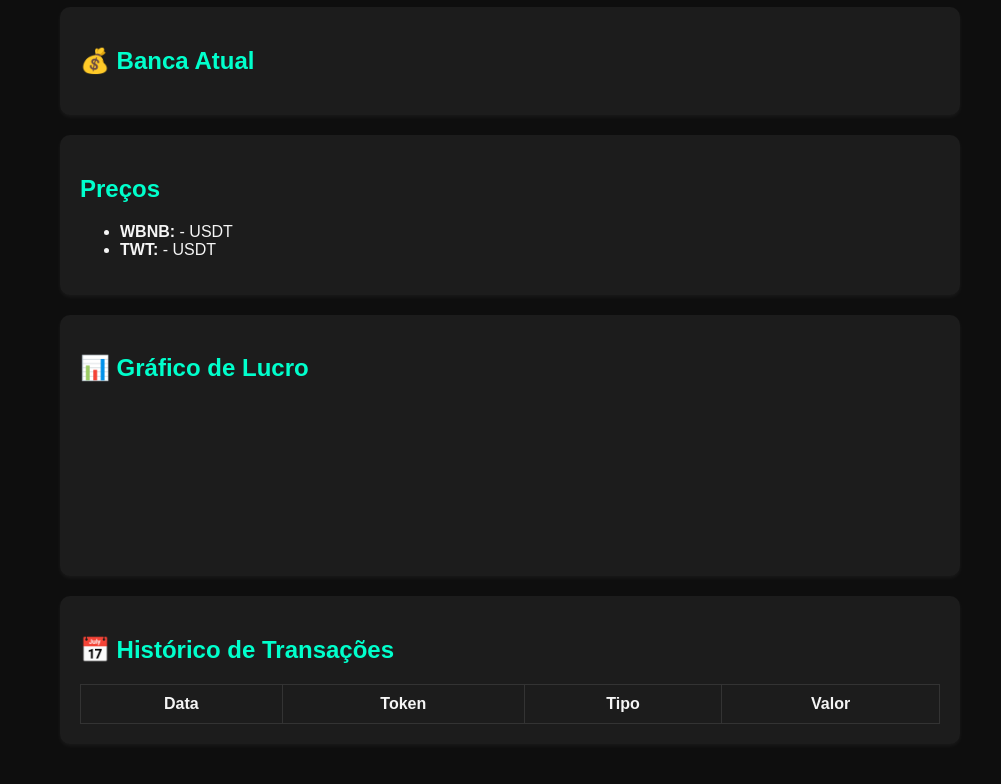
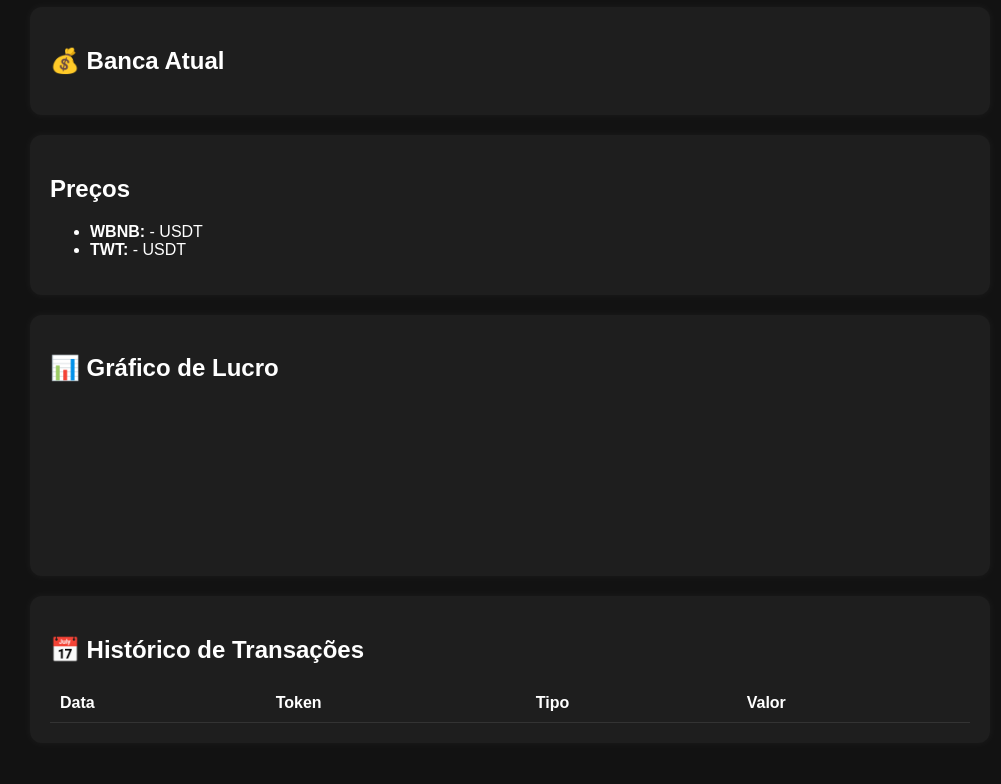
Before and after one commit to josemar14/main_trader_dashboard, a plain HTML site: page Index.html in a window 1280 px wide. Shown: the part 94-878 px from the top of the page, without its empty margins (130-1131 px from the left). Drawn offline with nearby package versions, Linux system fonts and the light colour scheme.

Commit message:
Update style.css

```diff
--- a/style.css
+++ b/style.css
@@ -1,35 +1,36 @@
+/* style.css */
 body {
   font-family: Arial, sans-serif;
-  background: #0e0e0e;
-  color: #f5f5f5;
+  background-color: #121212;
+  color: #fff;
   margin: 0;
-  padding: 0;
+  padding: 20px;
 }
 
 .container {
-  max-width: 900px;
+  max-width: 960px;
   margin: auto;
-  padding: 20px;
 }
 
 .card {
-  background: #1c1c1c;
+  background-color: #1e1e1e;
   padding: 20px;
-  border-radius: 10px;
+  border-radius: 12px;
   margin-bottom: 20px;
-  box-shadow: 0 2px 4px rgba(255, 255, 255, 0.05);
-}
-
-h1, h2 {
-  color: #00ffcc;
+  box-shadow: 0 0 10px rgba(255,255,255,0.05);
 }
 
 table {
   width: 100%;
   border-collapse: collapse;
+  margin-top: 10px;
 }
 
-table th, table td {
+th, td {
   padding: 10px;
-  border: 1px solid #333;
+  border-bottom: 1px solid #333;
 }
+
+th {
+  text-align: left;
+}
```
